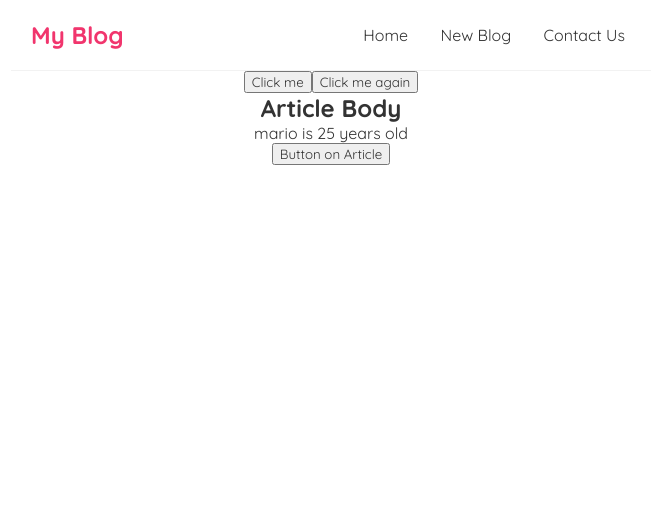
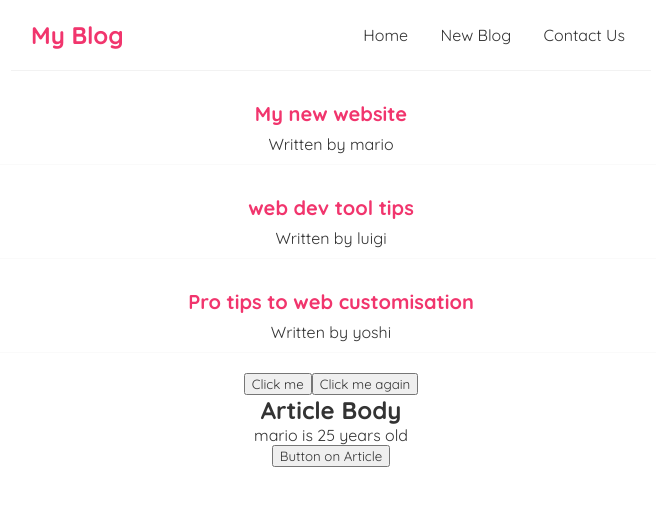
Before and after one commit to Savi-Grover/React-Blog-app, a React (Create React App) app: page / in a window 1280 px wide. Shown: the top 506 px of the page, without its empty margins (309-965 px from the left). Built offline with nearby package versions, Linux system fonts and the light colour scheme.

Commit message:
Outputting List

```diff
--- a/src/App.js
+++ b/src/App.js
@@ -1,8 +1,10 @@
-import logo from './logo.svg';
+
 import './App.css';
 import NavBar from './Navbar';
 import Home from './Home';
 import Article from './Article';
+import { useState } from 'react';
+
 function App() {
 
   //declare title as const
--- a/src/Home.js
+++ b/src/Home.js
@@ -1,5 +1,14 @@
+import { useState } from 'react';
 
 const Home = () => {
+
+    const[blogs,setBlogs]= useState([
+{ title: 'My new website', body:'loren ipsum...', author: 'mario', id:1},
+{ title: 'web dev tool tips', body:'loren ipsum...', author: 'luigi', id:2},
+{ title: 'Pro tips to web customisation', body:'loren ipsum...', author: 'yoshi', id:3}
+
+    ]);
+
 const handleClick=()=> {
     console.log('hello all');
 }
@@ -10,11 +19,23 @@ const handleClickAgain=(name)=> {
 
     return (
 <div className="home">
+
+{blogs.map((blogtoshow)=>(
+<div className="blog-preview" key={blogtoshow.id}>
+<h2>{ blogtoshow.title}</h2>
+<p>Written by {blogtoshow.author}</p>
+</div>
+)
+)}
+
+
     {/*<h2>Homepage< a href="/" style={{color: "purple"}}>Content</a></h2>*/}
     <button onClick={handleClick}>Click me</button>
     <button onClick={
         ()=>{handleClickAgain('savi')}
         }>Click me again</button>
+
+
 </div>
     );
 }
--- a/src/index.css
+++ b/src/index.css
@@ -33,3 +33,23 @@
   margin: 40px auto;
   padding: 20px;
 }
+
+/*blog preview/lists */
+.blog-preview {
+
+padding: 10px 16px;
+margin: 20px 0;
+border-bottom: 1px solid #fafafa;
+
+}
+
+.blog-preview:hover {
+ box-shadow: 1px 3px 5px rgba(0,0,0,0.1);
+
+}
+
+.blog-preview h2 {
+font-size: 20px;
+color: #f1356d;
+margin-bottom:  8px;
+}
```
